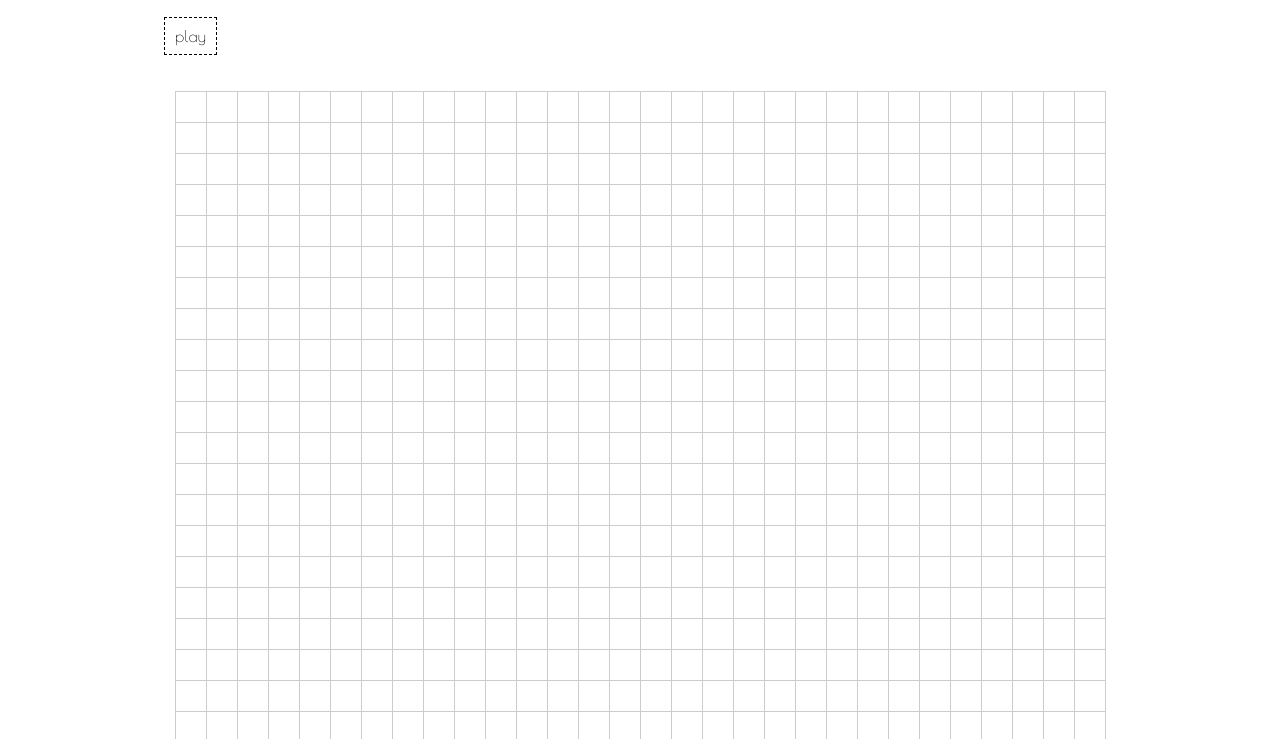
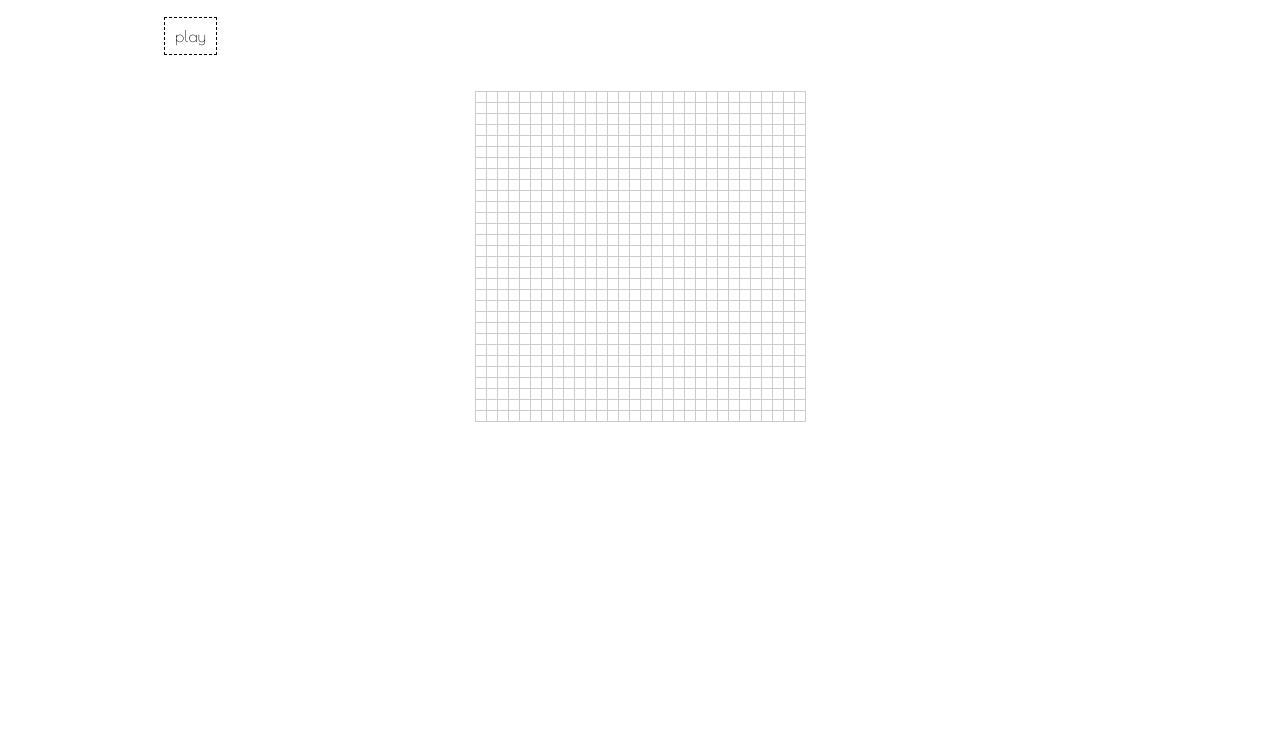
Before and after one commit to BintLopez/game-of-life, a plain HTML site: page index.html in a window 1280 px wide. Shown: the part 61-800 px from the top of the page. Drawn offline with nearby package versions, Linux system fonts and the light colour scheme; a web font is replaced by a local one.

```diff
--- a/app.js
+++ b/app.js
@@ -39,20 +39,12 @@ for each cell that's dead...
 // createBoard(boardHeight, boardWidth);
 
 var lastClicked;
-var grid = clickableGrid(30,30,function(el,row,col,i){
-    console.log("You clicked on element:",el);
-    console.log("You clicked on row:",row);
-    console.log("You clicked on col:",col);
-    console.log("You clicked on item #:",i);
-
-    el.className='clicked';
-    if (lastClicked) lastClicked.className='';
-    lastClicked = el;
+var grid = makeGrid(30,30,function(el,row,col,i){
 });
 
 document.body.appendChild(grid);
 
-function clickableGrid( rows, cols, callback ){
+function makeGrid( rows, cols, callback ){
     var i=0;
     var grid = document.createElement('table');
     grid.className = 'grid';
@@ -60,12 +52,11 @@ function clickableGrid( rows, cols, callback ){
         var tr = grid.appendChild(document.createElement('tr'));
         for (var c=0;c<cols;++c){
             var cell = tr.appendChild(document.createElement('td'));
-            //cell.innerHTML = ++i;
-            cell.addEventListener('click',(function(el,r,c,i){
-                return function(){
-                    callback(el,r,c,i);
-                }
-            })(cell,r,c,i),false);
+            cell.id = ++i;
+            if (cell.id % 5 === 0) {
+                var alive = true;
+                //console.log(cell.id);
+            }
         }
     }
     return grid;
--- a/index.html
+++ b/index.html
@@ -17,8 +17,6 @@
 		<a href="" class="button">play</a>
 	</header>
 
-	<table id="board">
-	</table>
 	<!-- <script src="https://ajax.googleapis.com/ajax/libs/angularjs/1.3.14/angular.min.js"></script> -->
 	<script type="text/javascript" src="app.js"></script>
 </body>
--- a/styles/styles.scss
+++ b/styles/styles.scss
@@ -45,8 +45,7 @@ h2, h3, h4, h5, p, a, button, input {
 
 .grid { margin:1em auto; border-collapse:collapse }
 .grid td {
-    cursor:pointer;
-    width:30px; height:30px;
+    width:10px; height:10px;
     border:1px solid #ccc;
     text-align:center;
     font-family:sans-serif; font-size:13px
```
Also changed, not shown: styles/styles.css.
